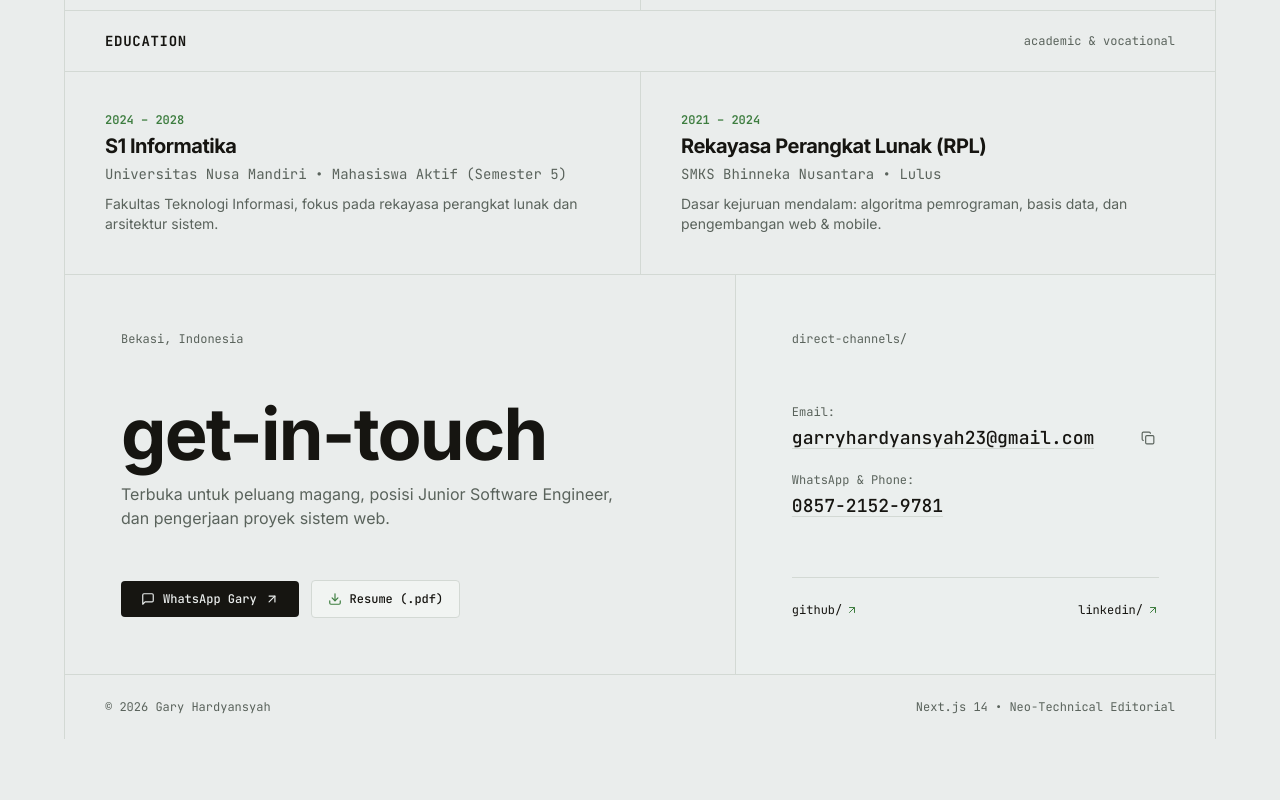
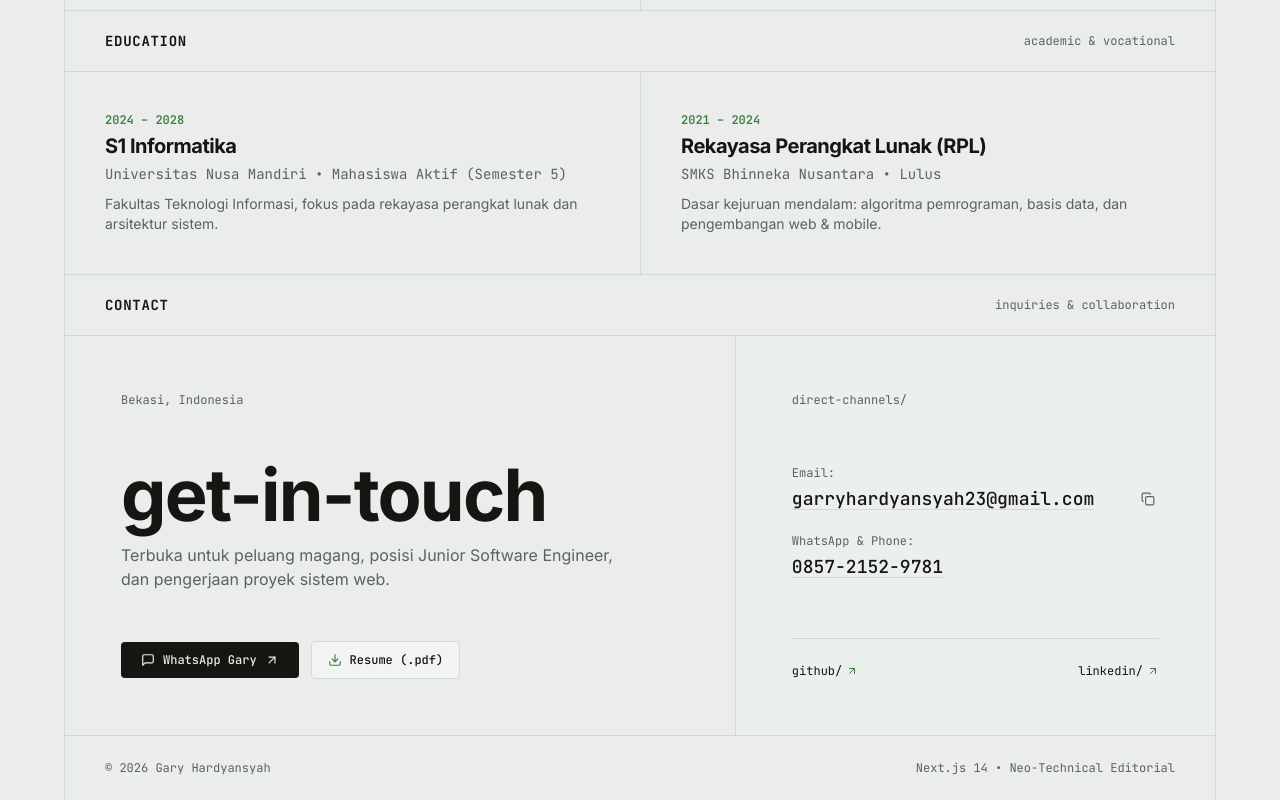
Before and after one commit to Eunnaaa/portfolio-gary, a Next.js app: page / in a window 1280 px wide. Shown: the part 2336-3136 px from the top of the page. Before the commit the page ends 3075 px from the top, so only its background shows below. Built offline with nearby package versions, Linux system fonts and the light colour scheme.

Commit message:
feat(contact): add section header separator bar between education and contact

```diff
--- a/src/components/sections/ContactFooter.tsx
+++ b/src/components/sections/ContactFooter.tsx
@@ -15,6 +15,16 @@ export function ContactFooter() {
 
   return (
     <footer id="contact" className="bg-canvas">
+      {/* Section Header */}
+      <div className="px-6 sm:px-10 py-4 sm:py-5 border-b border-grid-border flex items-center justify-between">
+        <h2 className="text-xs sm:text-sm font-mono font-bold text-text-primary uppercase tracking-wider">
+          contact
+        </h2>
+        <span className="text-[11px] sm:text-xs font-mono text-text-muted">
+          inquiries & collaboration
+        </span>
+      </div>
+
       {/* 2-Column Grid (Mirrors section#about 7:5 ratio exactly) */}
       <div className="grid grid-cols-1 lg:grid-cols-12 min-h-[400px] border-b border-grid-border">
         {/* Left Column: 7 cols on lg */}
```
